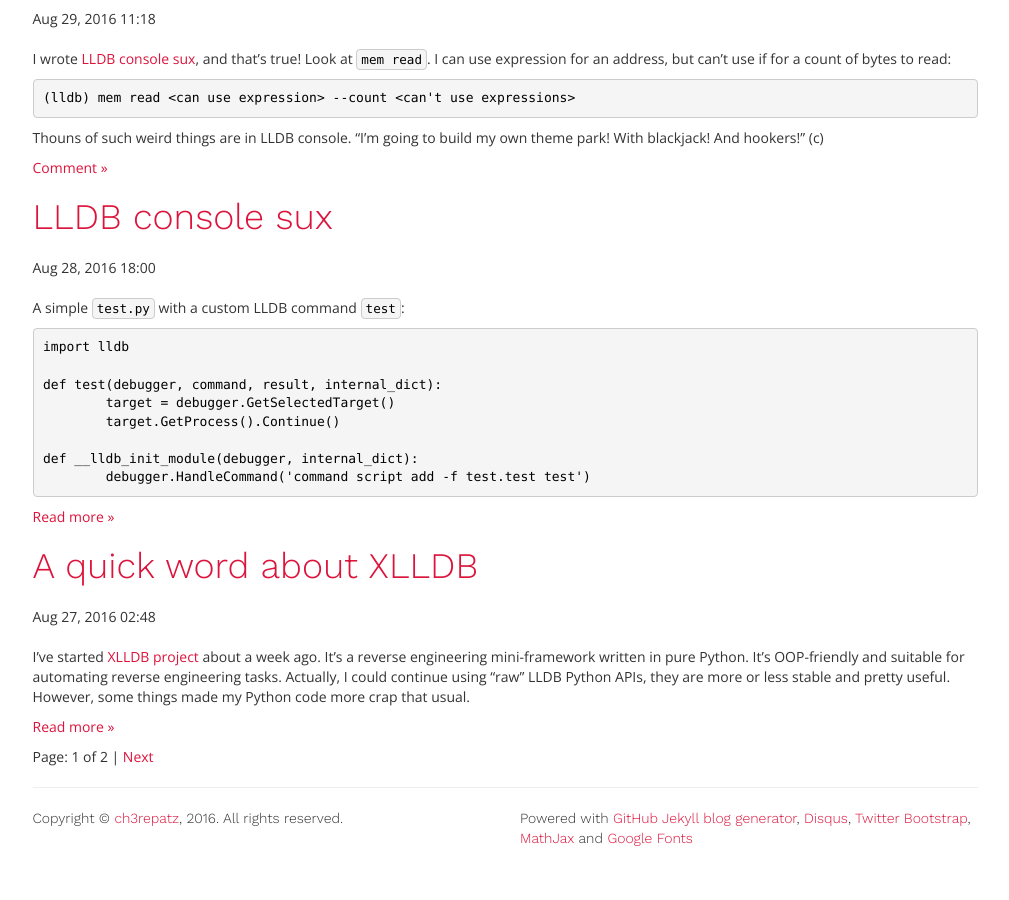
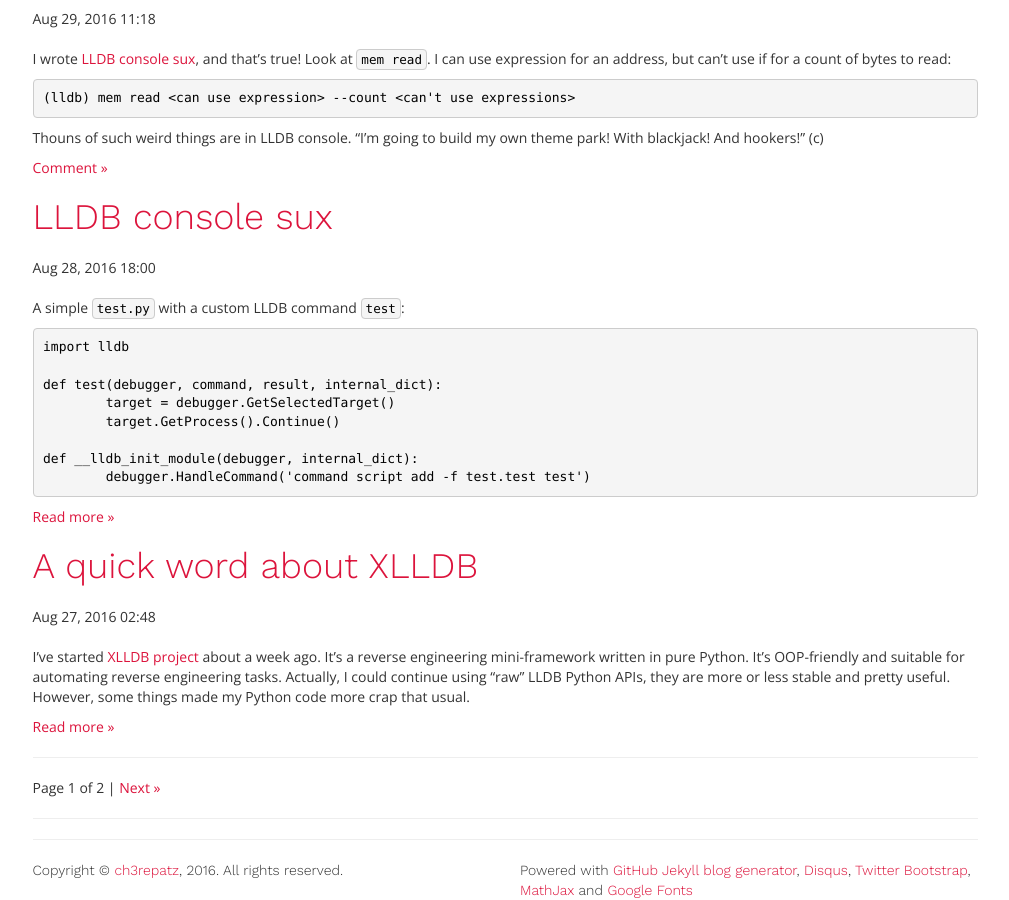
Before and after one commit to ch3repatz/ch3repatz.github.io, a Jekyll site: the page built from index.html, in a window 1280 px wide and 900 px high, scrolled down 1085 px. Shown: the whole window, without its empty margins (135-1144 px from the left). Built offline with Jekyll 4.4.1, drawn with Linux system fonts in a browser that asks for light colours; the list of posts is cut into pages by our own code; before the commit the page ends 1933 px from its top, so only the background shows below that; some of the changed lines change nothing that is shown.

Commit message:
Update index.html

```diff
--- a/index.html
+++ b/index.html
@@ -22,13 +22,15 @@ math: yes
 
 <!-- Pagination links -->
 {% if paginator.total_posts > paginator.per_page %}
+<hr>
 <p>
     {% if paginator.previous_page %}
-      <a href="{{ paginator.previous_page_path }}">Previous</a> |
+      <a href="{{ paginator.previous_page_path }}">« Previous</a> |
     {% endif %}
-    Page: {{ paginator.page }} of {{ paginator.total_pages }}
+    Page {{ paginator.page }} of {{ paginator.total_pages }}
     {% if paginator.next_page %}
-      | <a href="{{ paginator.next_page_path }}">Next</a>
+      | <a href="{{ paginator.next_page_path }}">Next »</a>
     {% endif %}
 </p>
+<hr>
 {% endif %}
```
